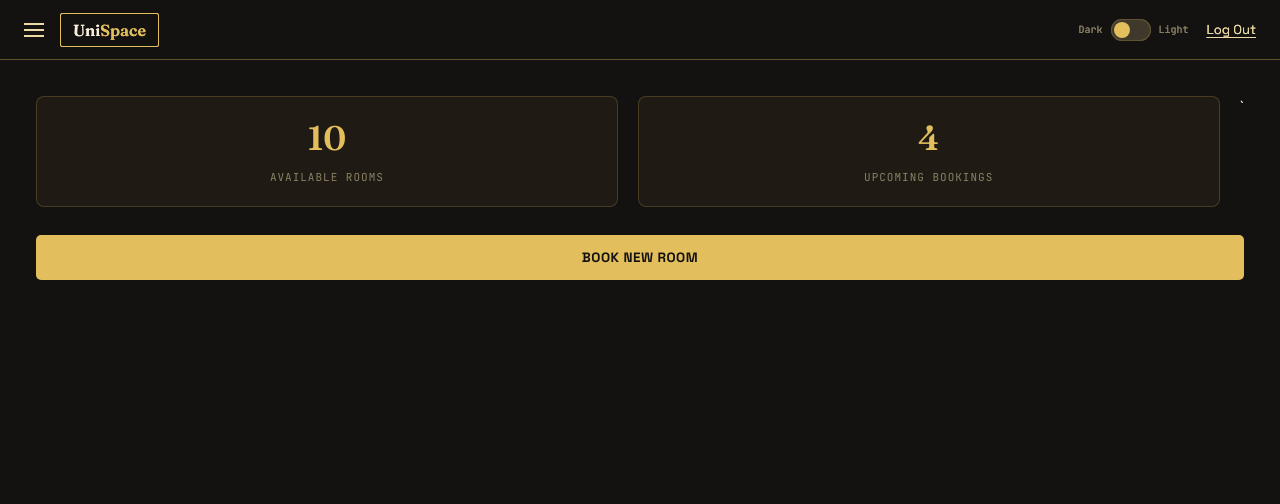
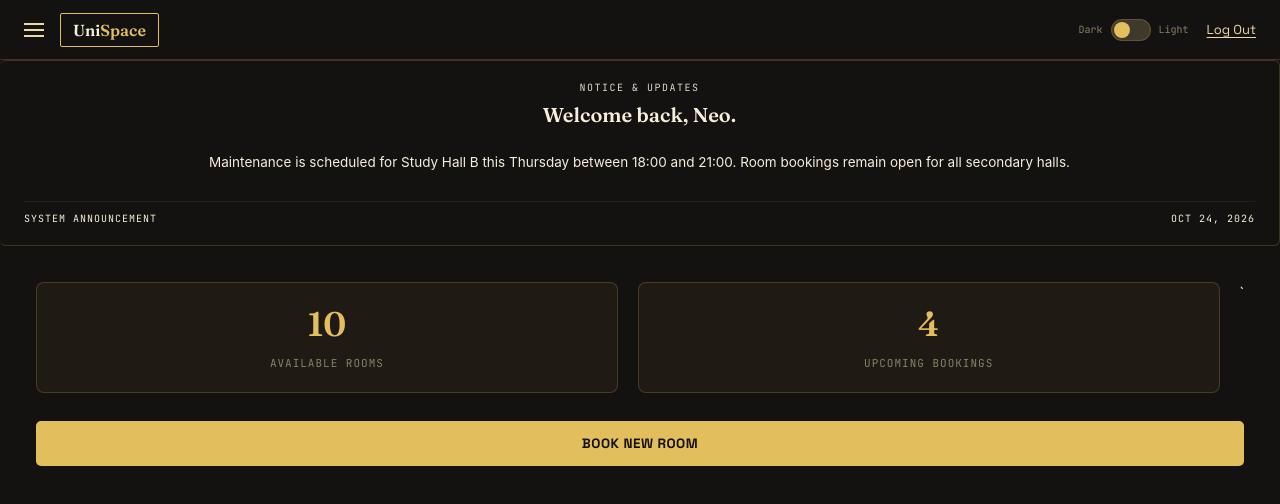
Before and after one commit to CMPG224-SE-PROJECT-GROUP-1/Room-Booking-Scheduling-System, a React (Vite) app in the folder my-RBSS-app/: page /dashboard in a window 1280 px wide. Shown: the top 504 px of the page. Built offline with nearby package versions, Linux system fonts and the light colour scheme.

Commit message:
created textCard component which is added to dashboard first

```diff
--- /dev/null
+++ b/my-RBSS-app/src/frontend/components/TextCard.css
@@ -0,0 +1,55 @@
+.dash-banner {
+  width: 100%;
+  box-sizing: border-box;
+  background: var(--ink-panel);
+  border: 1px solid var(--border);
+  border-left: 3px solid var(--yellow);
+  border-radius: 6px;
+  padding: 20px 24px;
+  display: flex;
+  flex-direction: column;
+}
+
+.banner-tag {
+  font-family: 'JetBrains Mono', monospace;
+  font-size: 10px;
+  letter-spacing: 1.5px;
+  text-transform: uppercase;
+  color: var(--yellow);
+  margin-bottom: 8px;
+  opacity: 0.9;
+}
+
+.banner-title {
+  font-family: 'Fraunces', serif;
+  font-size: 20px;
+  font-weight: 600;
+  color: var(--yellow-pale);
+  margin: 0 0 10px 0;
+  line-height: 1.3;
+}
+
+.banner-body {
+  font-family: -apple-system, BlinkMacSystemFont, "Segoe UI", Roboto, sans-serif;
+  font-size: 13.5px;
+  line-height: 1.6;
+  color: var(--text-primary);
+  margin: 0;
+}
+
+.banner-body p:not(:last-child) {
+  margin-bottom: 10px;
+}
+
+.banner-meta {
+  display: flex;
+  justify-content: space-between;
+  align-items: center;
+  border-top: 1px solid rgba(255, 255, 255, 0.06);
+  margin-top: 14px;
+  padding-top: 10px;
+  font-family: 'JetBrains Mono', monospace;
+  font-size: 10px;
+  letter-spacing: 1px;
+  color: var(--text-primary);
+}
--- /dev/null
+++ b/my-RBSS-app/src/frontend/components/TextCard.jsx
@@ -0,0 +1,28 @@
+import "./TextCard.css";
+
+export default function BannerCard({
+    tag,
+    title,
+    children,
+    metaLeft,
+    metaRight,
+    className = "",
+    style = {},
+}) {
+
+    return (
+        <section className={`dash-banner ${className}`} style={style}>
+            {tag && <div className="banner-tag">{tag}</div>}
+            {title && <h2 className="banner-title">{title}</h2>}
+
+            {children && <div className="banner-body">{children}</div>}
+
+            {(metaLeft || metaRight) && (
+            <div className="banner-meta">
+                <span>{metaLeft}</span>
+                <time>{metaRight}</time>
+            </div>
+            )}
+        </section>
+    );
+}
--- a/my-RBSS-app/src/frontend/pages/Dashboard.jsx
+++ b/my-RBSS-app/src/frontend/pages/Dashboard.jsx
@@ -4,14 +4,25 @@ import Card from '../components/Card';
 import TopNav from "../components/TopNav";
 import Sidebar from "../components/Sidebar";
 import Button from "../components/Button";
+import TextCard from "../components/TextCard";
 
 export function Dashboard(){
     const navigate = useNavigate();
 
     return (
         <div className="app=frame">
-            <TopNav/>
-            <Sidebar/>
+
+            <TextCard
+            tag="Notice & Updates"
+            title="Welcome back, Neo."
+            metaLeft="SYSTEM ANNOUNCEMENT"
+            metaRight="OCT 24, 2026"
+            >
+                <p>
+                    Maintenance is scheduled for Study Hall B this Thursday between 18:00 and 21:00.
+                    Room bookings remain open for all secondary halls.
+                </p>
+            </TextCard>
 
             <div className="home-body">
 
--- a/my-RBSS-app/src/index.css
+++ b/my-RBSS-app/src/index.css
@@ -11,6 +11,7 @@
   --accent-fill-text: #141210;
   --border: rgba(227, 190, 92, 0.20);
   --disabled: #b4b6af;
+  --text-card-color: rgba(255, 255, 255, 0.4);
 }
 
 [data-theme="light"] {
@@ -26,6 +27,7 @@
   --accent-fill-text: #1C1A16;
   --border: rgba(28, 26, 22, 0.14);
   --disabled: #b4b6af;
+  --text-card-color: rgba(20, 9, 9, 0.4);
 }
 
 * { box-sizing: border-box; }
```
